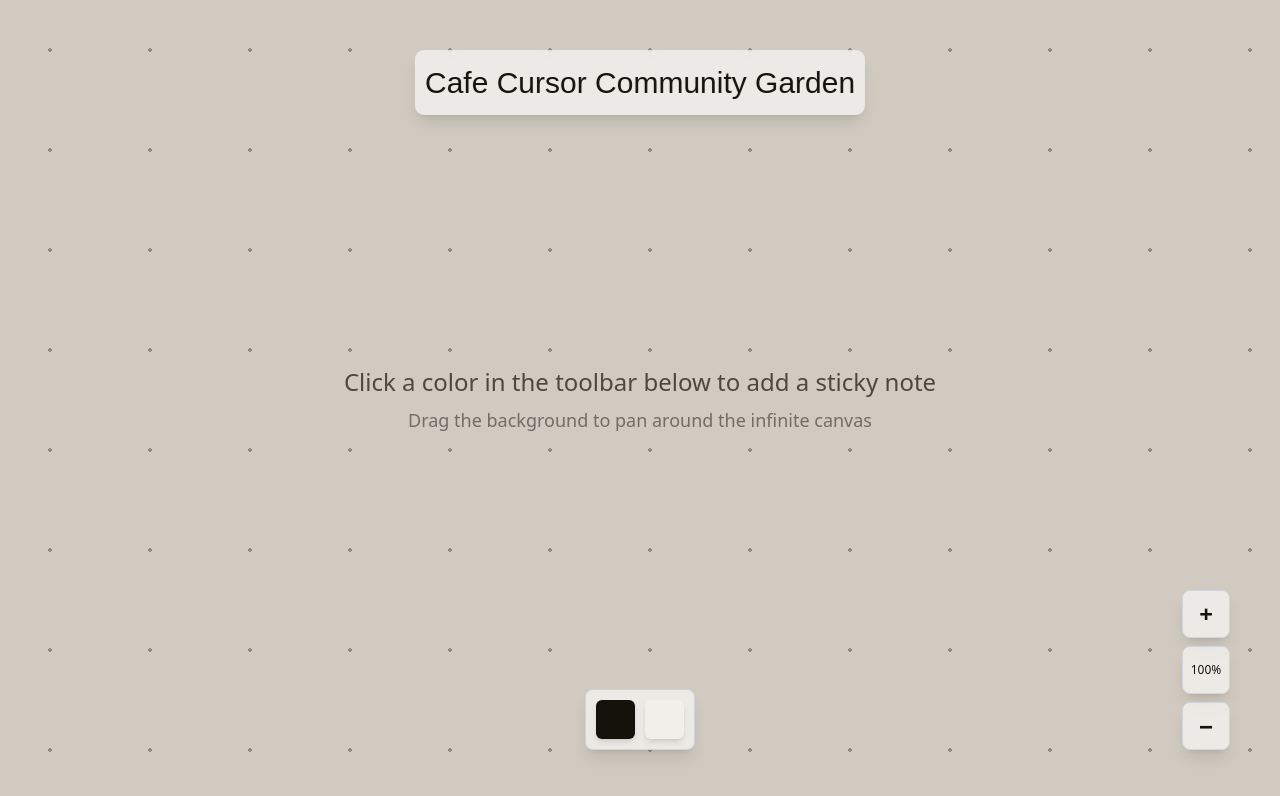
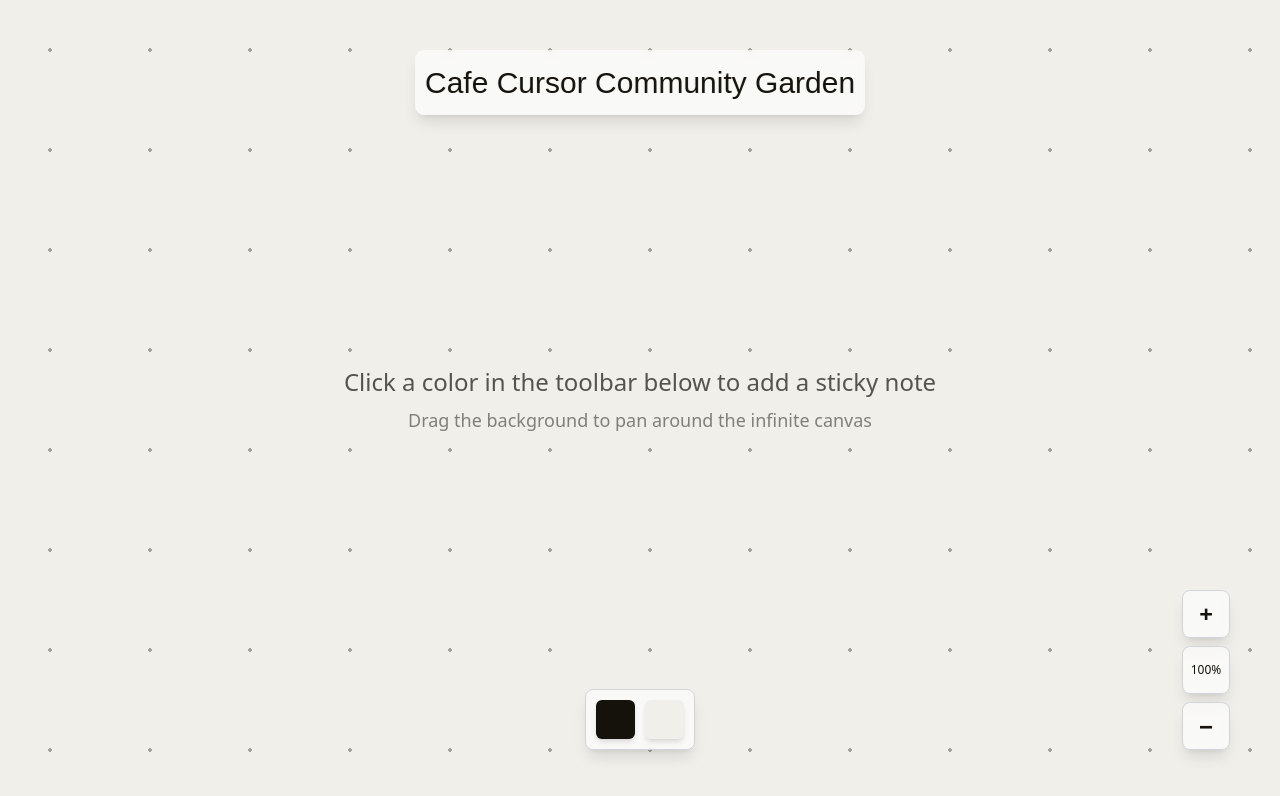
Before and after one commit to itsjoopark/cafecursor-community-garden, a Next.js app: page / in a window 1280 px wide. Shown: the top 796 px of the page. Built offline with nearby package versions, Linux system fonts and the light colour scheme; a web font is replaced by a local one.

Commit message:
Update background color to #F0EFEA

```diff
--- a/app/page.tsx
+++ b/app/page.tsx
@@ -202,7 +202,7 @@ export default function Home() {
         <div
           className="absolute inset-0"
           style={{
-            backgroundColor: '#d0cac0',
+            backgroundColor: '#F0EFEA',
             width: '100%',
             height: '100%',
             cursor: isPanning ? 'grabbing' : 'grab',
```
